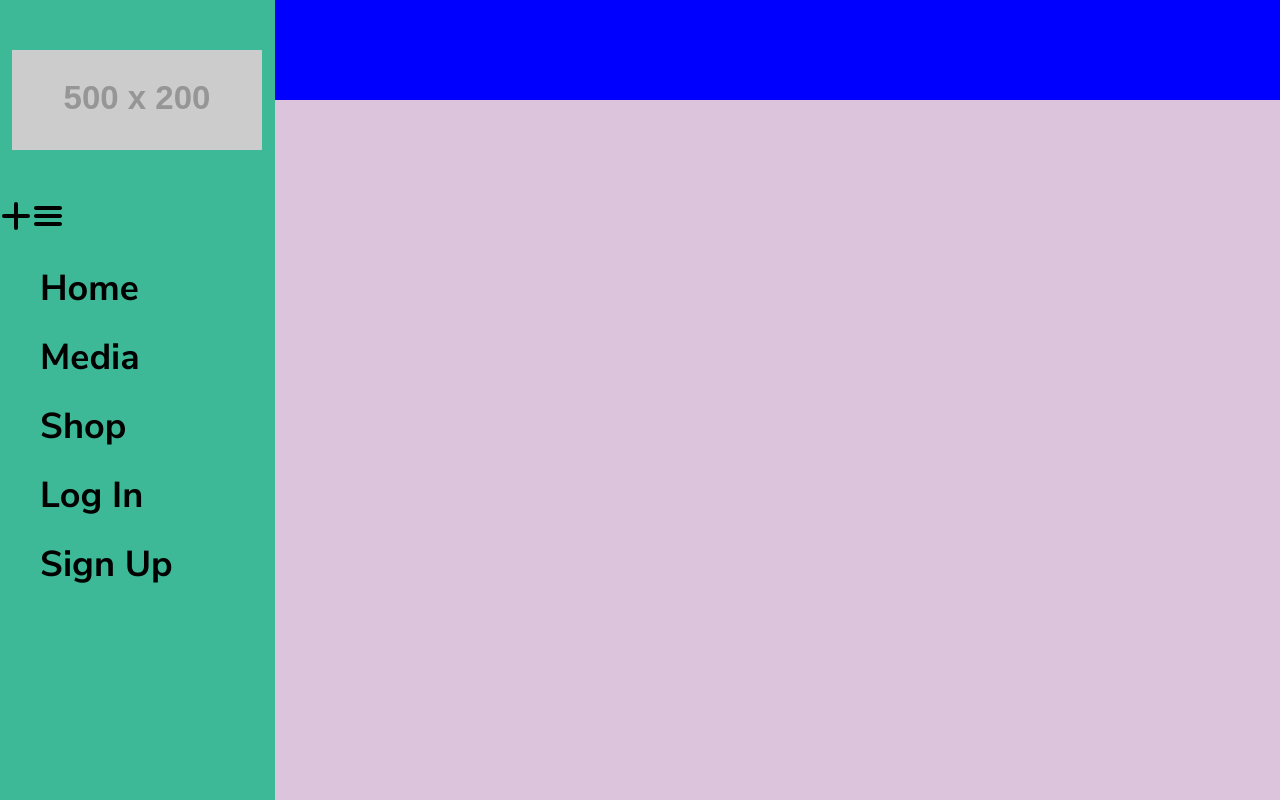
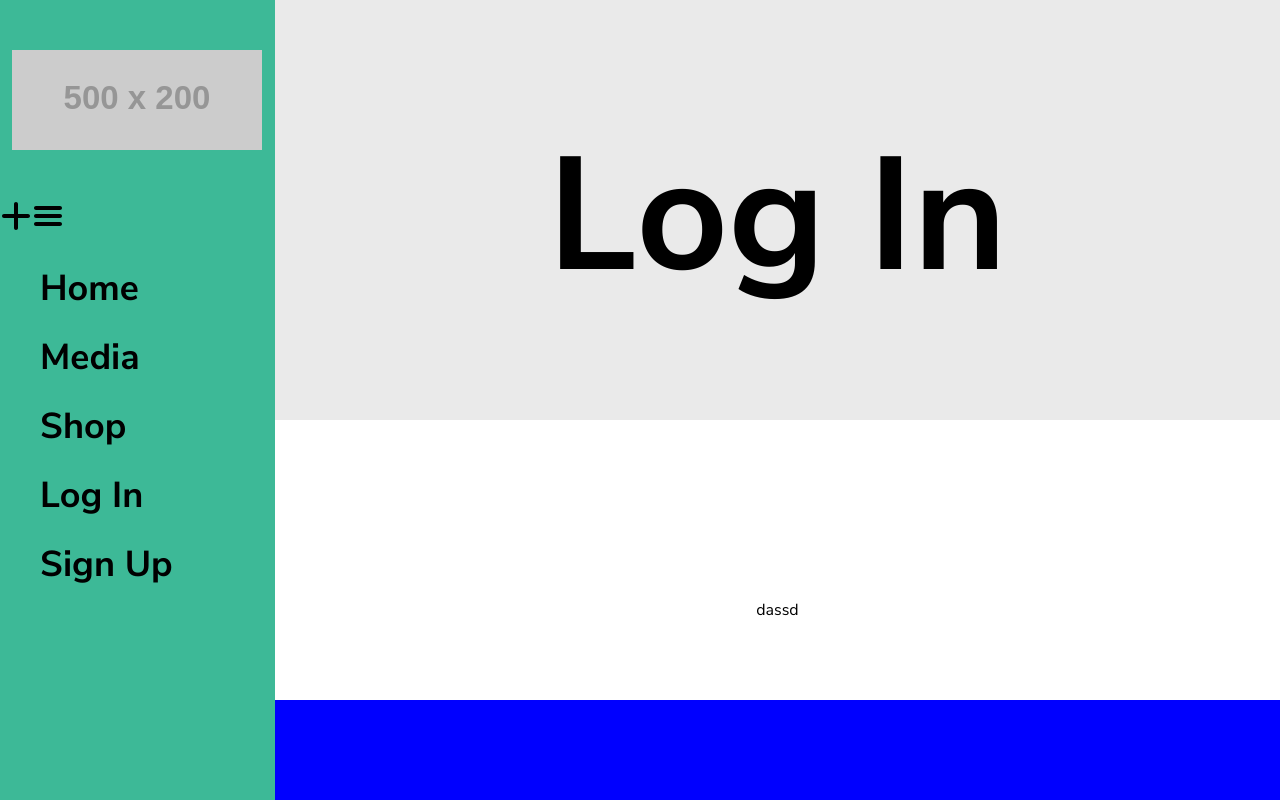
Before and after one commit to CameronJYoung/camerons-shop, a React (Create React App) app in the folder frontend/: page /login in a window 1280 px wide. Built offline with nearby package versions, Linux system fonts and the light colour scheme.

Commit message:
frontend fixes

```diff
--- a/frontend/src/pages/Login/Login.css
+++ b/frontend/src/pages/Login/Login.css
@@ -0,0 +1,8 @@
+.loginContainer {
+    display: flex;
+    flex-direction: column;
+    justify-content: center;
+    align-items: center;
+    height: 100%;
+    background: white;
+}
--- a/frontend/src/pages/Login/Login.js
+++ b/frontend/src/pages/Login/Login.js
@@ -1,11 +1,18 @@
 import React from "react";
+
+import './Login.css';
 
 export default class Login extends React.Component {
 	render() {
 		return (
-            <>
-
-            </>
+            <div className="pageContainer">
+				<div className="pageTitleContainer camsLightGrey-bg">
+					<h1>Log In</h1>
+				</div>
+				<div className="genericContentContainer loginContainer">
+					dassd
+				</div>
+			</div>
 		)
 	}
 }
--- a/frontend/src/pages/Signup/Signup.js
+++ b/frontend/src/pages/Signup/Signup.js
@@ -3,9 +3,11 @@ import React from "react";
 export default class Signup extends React.Component {
 	render() {
 		return (
-            <>
-
-            </>
+			<div className="pageContainer">
+				<div className="pageTitleContainer">
+					<h1>Sign Up</h1>
+				</div>
+			</div>
 		)
 	}
 }
```
Also changed, not shown: 1 other file (tests, documents, lock files or other folders).
